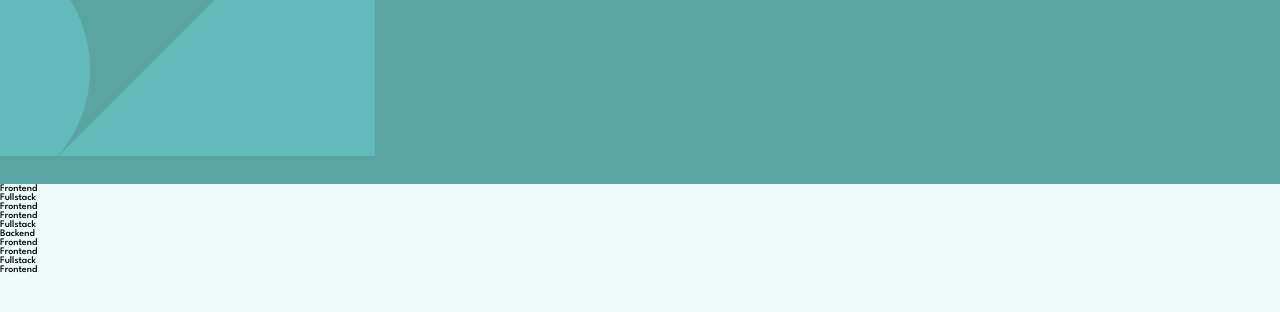
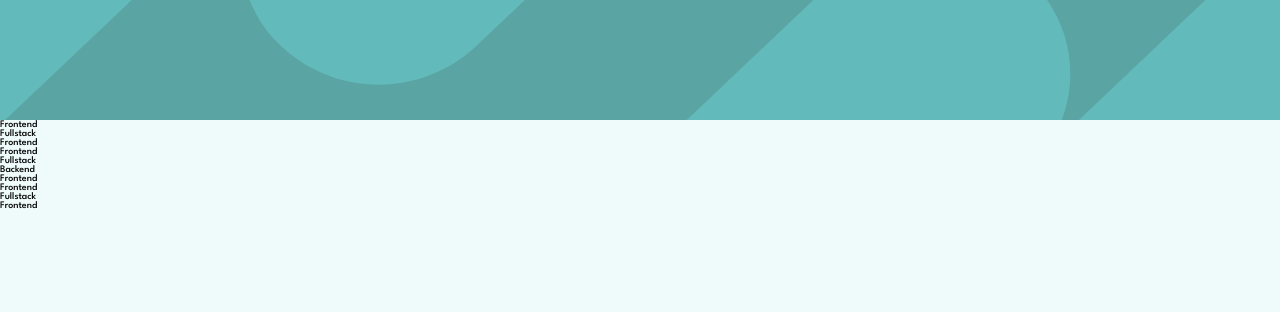
Before and after one commit to KamilKonopski/Job-listings-with-filtering, a Vue app: page / in a window 1280 px wide. Shown: the top 312 px of the page. Built offline with nearby package versions, Linux system fonts and the light colour scheme.

Commit message:
add header styles for desktop

```diff
--- a/src/App.vue
+++ b/src/App.vue
@@ -26,4 +26,13 @@ export default {
 	height: 23vh;
 	width: 100%;
 }
+
+@media screen and (min-width: 1024px) {
+	.header {
+		background: url("./assets/images/bg-header-desktop.svg") no-repeat top
+			center;
+		background-color: hsl(180, 29%, 50%);
+		height: 15vh;
+	}
+}
 </style>
```
Lines whose indentation alone changed are shown as unchanged.
